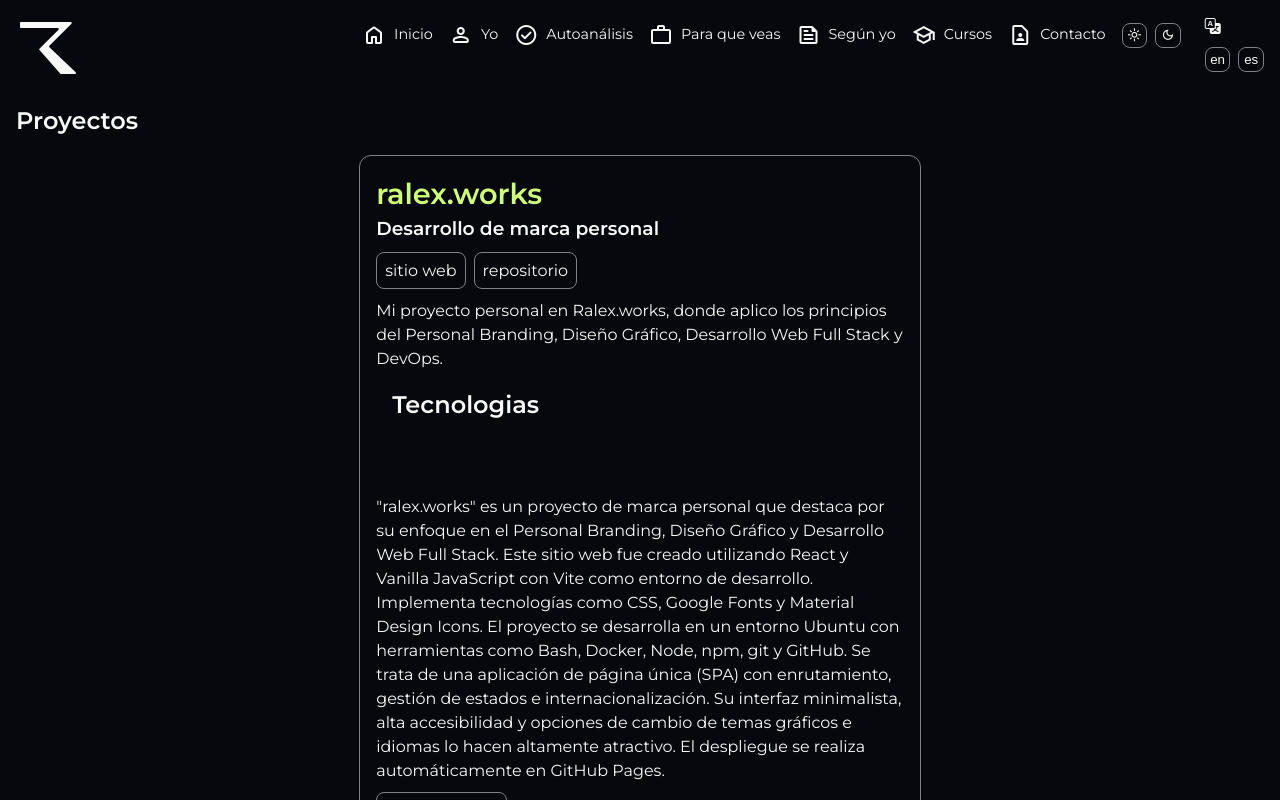
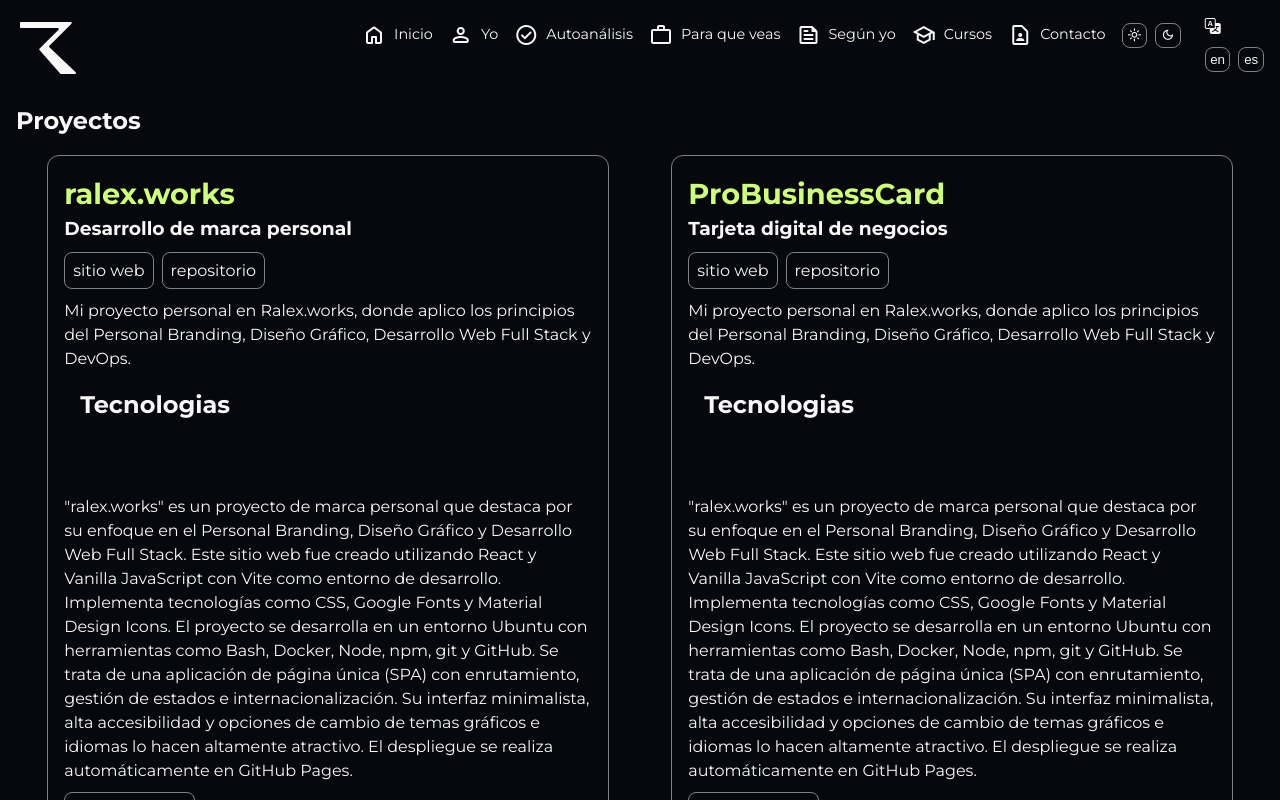
Before and after one commit to ralexrivero/ralex, a React (Vite) app: page /so-you-can-see in a window 1280 px wide. Shown: the top 800 px of the page. Built offline with nearby package versions, Linux system fonts and the light colour scheme; some icons are missing.

Commit message:
style project card

```diff
--- a/src/App.css
+++ b/src/App.css
@@ -1,4 +1,4 @@
-@import url('https://fonts.googleapis.com/css2?family=Montserrat:wght@400;600&display=swap');
+@import url('https://fonts.googleapis.com/css2?family=Montserrat:wght@400;700&display=swap');
 
 /**************************************
  * Normalize
--- a/src/components/SoYouCanSee.jsx
+++ b/src/components/SoYouCanSee.jsx
@@ -40,7 +40,7 @@
 
         </article>
         {/* ProBusinessCard*/}
-        {/* <article className="card-project">
+        <article className="card-project">
           <h2 className="project-title">ProBusinessCard</h2>
           <h3>Tarjeta digital de negocios</h3>
           <ul className="project-links">
@@ -69,7 +69,7 @@
             <Tag filter="Personal branding" />
           </div>
 
-        </article> */}
+        </article>
       </div>
 
     </section>
```
